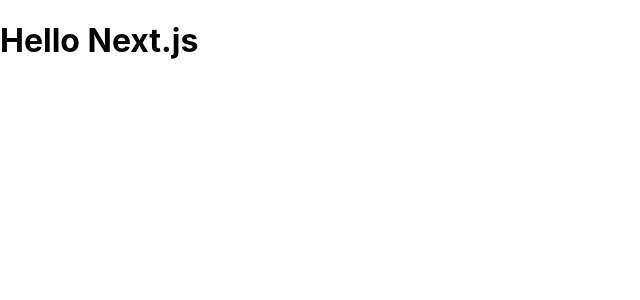
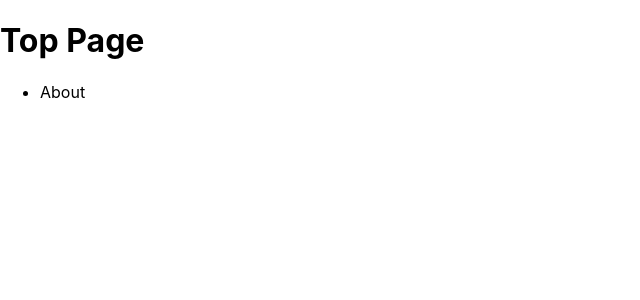
Before and after one commit to billiejoenahema/my-app, a Next.js app: page / in a window 1280 px wide. Shown: the top 300 px of the page, without its empty margins (0-640 px from the left). Built offline with nearby package versions, Linux system fonts and the light colour scheme.

Commit message:
create: about page

```diff
--- a/pages/_app.js
+++ b/pages/_app.js
@@ -1,7 +1,7 @@
 import '../styles/globals.css'
 
 function MyApp({ Component, pageProps }) {
-  return <Component {...pageProps} />
+    return <Component {...pageProps} />
 }
 
 export default MyApp
--- a/pages/index.js
+++ b/pages/index.js
@@ -1,3 +1,16 @@
+import Link from "next/link"
+
 export default function Home() {
-    return <h1>Hello Next.js</h1>;
+    return (
+        <div>
+            <h1>Top Page</h1>
+            <ul>
+                <li>
+                    <Link href="/about">
+                        <a>About</a>
+                    </Link>
+                </li>
+            </ul>
+        </div>
+    )
 }
```
Also changed, not shown: pages/about.js (added, +7 -0 lines).
